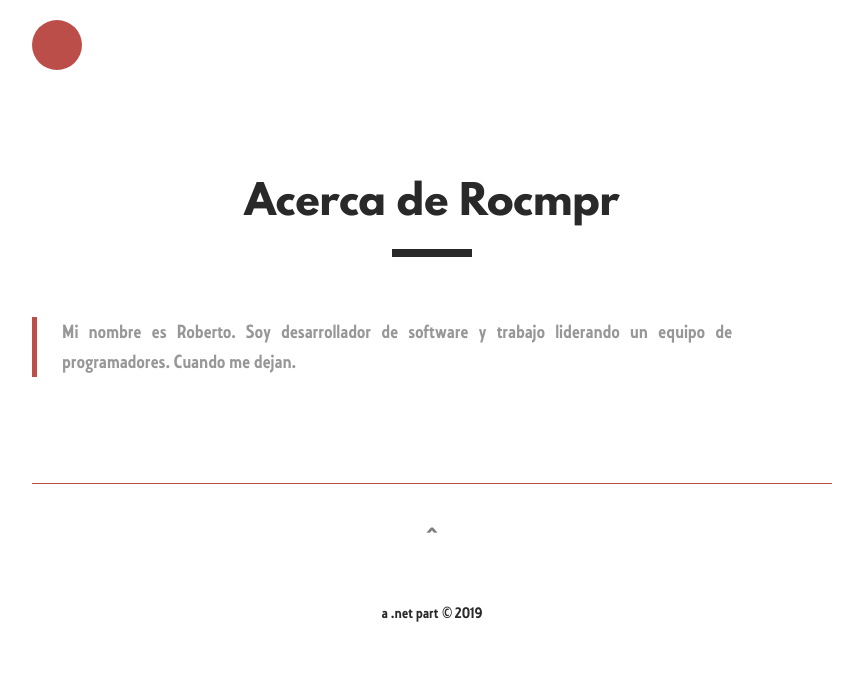
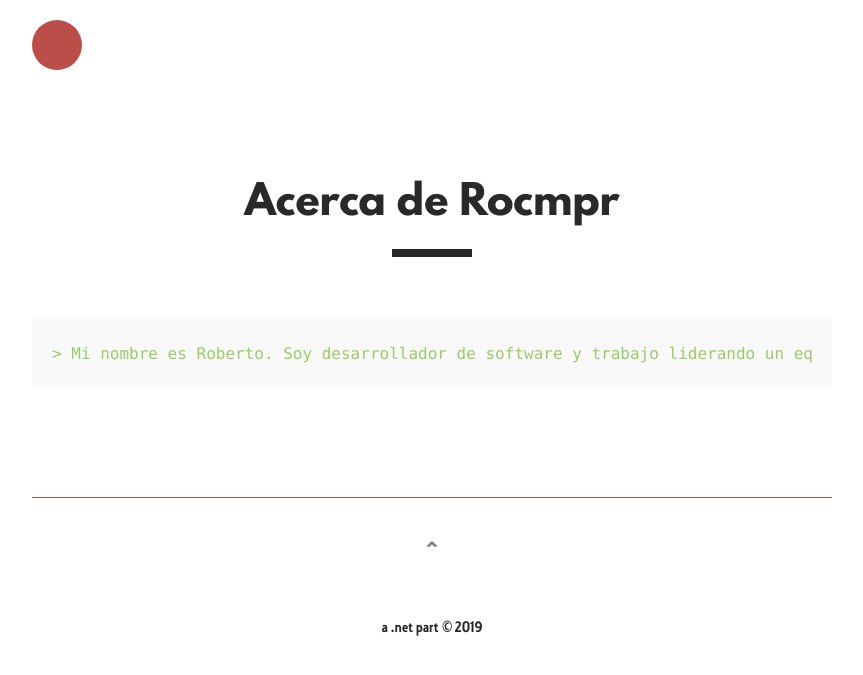
Before and after one commit to Rocmpr/blog, a Jekyll site: the page built from _pages/Acercade.md, in a window 1280 px wide. Shown: the top 675 px of the page, without its empty margins (208-1071 px from the left). Built offline with Jekyll 4.4.1, drawn with Linux system fonts in a browser that asks for light colours.

Commit message:
Update Acercade.md

```diff
--- a/_pages/Acercade.md
+++ b/_pages/Acercade.md
@@ -3,5 +3,6 @@ layout: post
 title: "Acerca de Rocmpr"
 permalink: /about/
 ---
-
+{% highlight markdown %}
 > Mi nombre es Roberto. Soy desarrollador de software y trabajo liderando un equipo de programadores. Cuando me dejan.
+{% endhighlight %}
```
